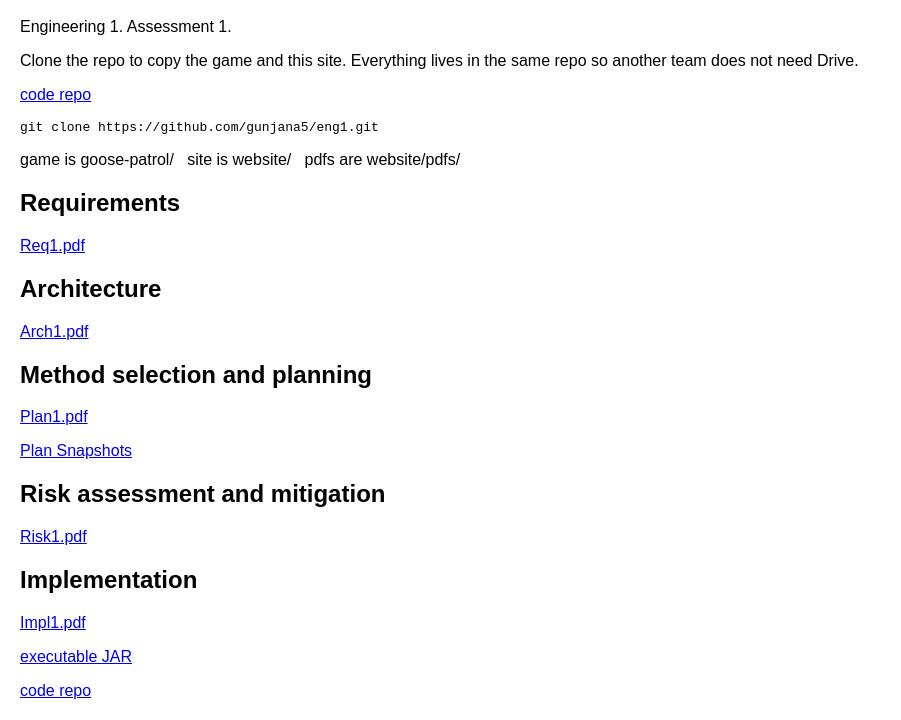
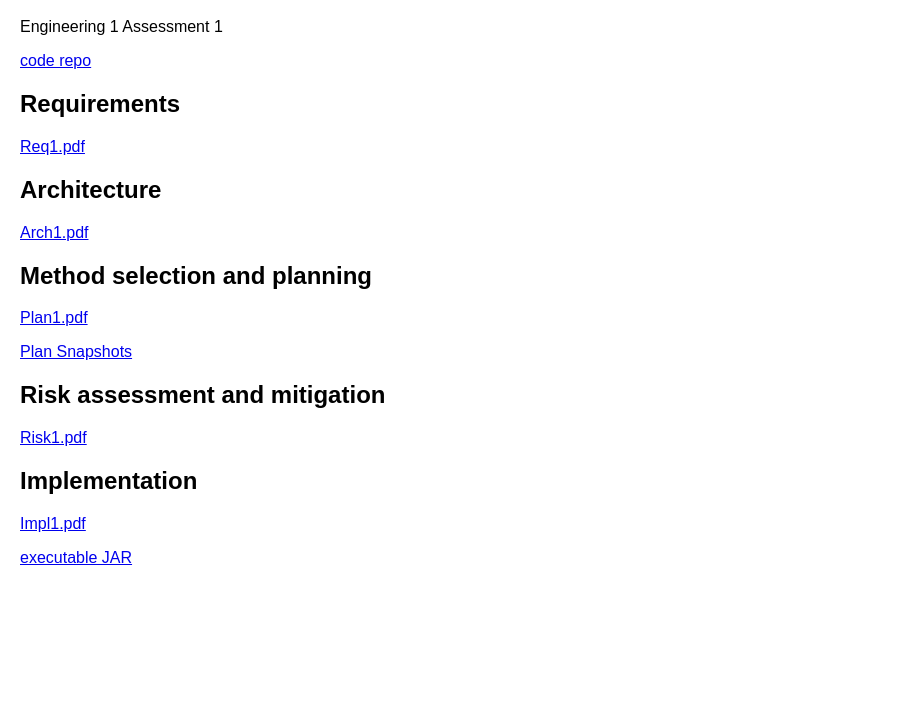
Before and after one commit to gunjana5/eng1, a plain HTML site: page website/index.html in a window 1280 px wide. Shown: the part 187-907 px from the top of the page, without its empty margins (0-901 px from the left). After the commit the page ends 800 px from the top, so only its background shows below. Drawn offline with Linux system fonts and the light colour scheme.

Commit message:
simple website

```diff
--- a/website/index.html
+++ b/website/index.html
@@ -1,38 +1,29 @@
 <!DOCTYPE html>
 <html>
 <head>
-<title>Goose Patrol, Work in Progress</title>
+<title>Goose Patrol</title>
 <link rel="icon" href="logo.png">
 <style>
-body {font-family: Arial; margin: 20px; background: white; color: black;}
+body {font-family: Arial; margin: 20px;}
 img {width: 96px;}
 </style>
 </head>
 <body>
 <img src="logo.png" alt="Goose Patrol logo">
 <h1>Goose Patrol</h1>
-<p>Engineering 1. Assessment 1.</p>
-<p>Clone the repo to copy the game and this site. Everything lives in the same repo so another team does not need Drive.</p>
+<p>Engineering 1 Assessment 1</p>
 <p><a href="https://github.com/gunjana5/eng1">code repo</a></p>
-<pre>git clone https://github.com/gunjana5/eng1.git</pre>
-<p>game is goose-patrol/ &nbsp; site is website/ &nbsp; pdfs are website/pdfs/</p>
-
 <h2>Requirements</h2>
 <p><a href="pdfs/Req1.pdf">Req1.pdf</a></p>
-
 <h2>Architecture</h2>
 <p><a href="pdfs/Arch1.pdf">Arch1.pdf</a></p>
-
 <h2>Method selection and planning</h2>
 <p><a href="pdfs/Plan1.pdf">Plan1.pdf</a></p>
 <p><a href="plan.html">Plan Snapshots</a></p>
-
 <h2>Risk assessment and mitigation</h2>
 <p><a href="pdfs/Risk1.pdf">Risk1.pdf</a></p>
-
 <h2>Implementation</h2>
 <p><a href="pdfs/Impl1.pdf">Impl1.pdf</a></p>
 <p><a href="GoosePatrol.jar">executable JAR</a></p>
-<p><a href="https://github.com/gunjana5/eng1">code repo</a></p>
 </body>
 </html>
```
